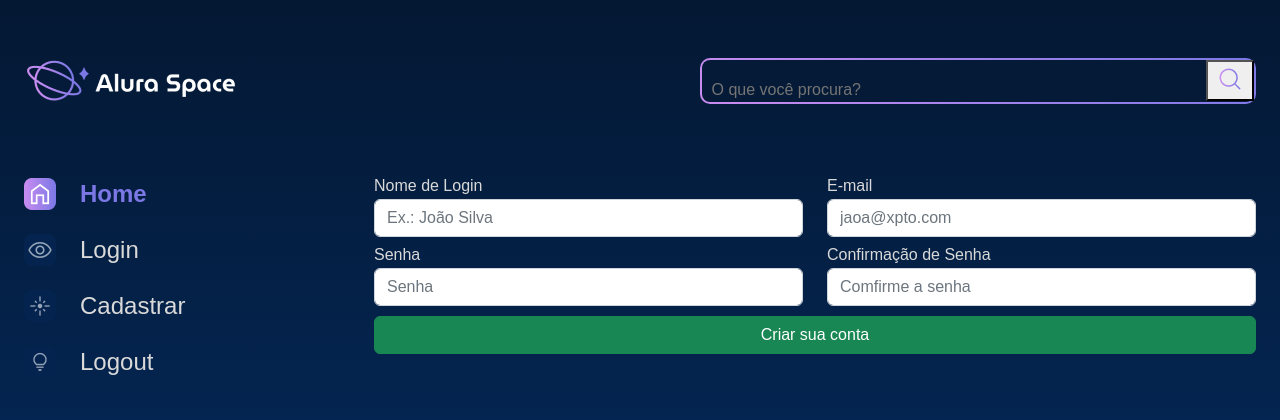
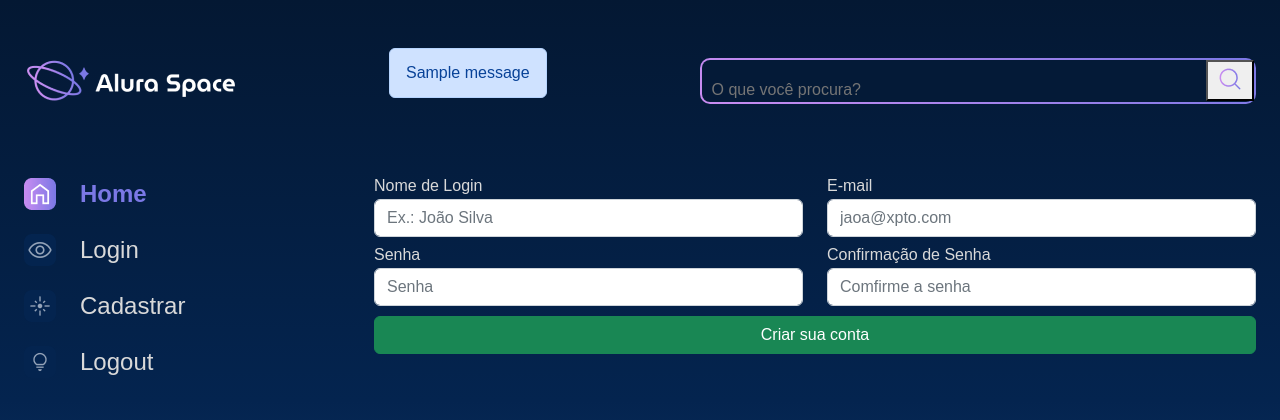
Before and after one commit to DouglasDomotor/alura-space-novo, a Django app: page /cadastro/ in a window 1280 px wide. Shown: the top 420 px of the page. Run offline with Django 5.2, Linux system fonts and the light colour scheme; tables that the repository leaves empty hold one stand-in row (Sample ...); one stand-in notice (Sample message) is shown.

Commit message:
Implementa lógica de cadastro com validações e mensagens de alerta

```diff
--- a/templates/galeria/base.html
+++ b/templates/galeria/base.html
@@ -10,6 +10,7 @@
     <link rel="preconnect" href="https://fonts.googleapis.com">
     <link rel="preconnect" href="https://fonts.gstatic.com" crossorigin>
     <link href="https://fonts.googleapis.com/css2?family=Space+Grotesk:wght@400;500;600&display=swap" rel="stylesheet">
+    <link href="https://cdn.jsdelivr.net/npm/bootstrap@5.2.2/dist/css/bootstrap.min.css" rel="stylesheet" integrity="sha384-Zenh87qX5JnK2Jl0vWa8Ck2rdkQ2Bzep5IDxbcnCeuOxjzrPF/et3URy9Bv1WTRi" crossorigin="anonymous">
     <link rel="stylesheet" href="{% static 'styles/style.css' %}">
 
 </head>
--- a/templates/galeria/index.html
+++ b/templates/galeria/index.html
@@ -4,6 +4,11 @@
             <section class="conteudo">
                 <section class="banner">
                     <img class="banner__imagem" src="{% static 'assets/imagens/Banner(2).png' %}" alt="banner Alura Space">
+                    {% for message in menssages %}
+                    <div class="alert alert-primary">
+                        <p id="messages">{{message}}</p>
+                    </div>
+                    {% endfor %}
 
                     <h1 class="banner__titulo"> A galeria mais completa de fotos do espaço!</h1>
                 </section>
--- a/templates/galeria/partials/_menu-lateral.html
+++ b/templates/galeria/partials/_menu-lateral.html
@@ -2,6 +2,11 @@
     <div class="pagina-inicial">
         <header class="cabecalho">
             <img src="{% static '/assets/logo/Logo(2).png' %}" alt="Logo da Alura Space" />
+            {% for message in messages %}
+            <div class="alert alert-primary">
+                <p id="messages">{{message}}</p>
+            </div>
+            {% endfor %}
             <div class="cabecalho__busca">
                 <div class="busca__fundo">
                     <form action="{% url 'buscar' %}">
--- a/templates/usuarios/cadastro.html
+++ b/templates/usuarios/cadastro.html
@@ -20,6 +20,11 @@
     <div class="pagina-inicial">
         <header class="cabecalho">
             <img src="{% static '/assets/logo/Logo(2).png' %}" alt="Logo da Alura Space" />
+            {% for message in messages %}
+            <div class="alert alert-primary">
+                <p id="messages">{{message}}</p>
+            </div>
+            {% endfor %}
             <div class="cabecalho__busca">
                 <div class="busca__fundo">
                     <form action="{% url 'buscar' %}">
--- a/templates/usuarios/login.html
+++ b/templates/usuarios/login.html
@@ -20,6 +20,11 @@
     <div class="pagina-inicial">
         <header class="cabecalho">
             <img src="{% static '/assets/logo/Logo(2).png' %}" alt="Logo da Alura Space" />
+            {% for message in messages %}
+            <div class="alert alert-primary">
+                <p id="messages">{{message}}</p>
+            </div>
+            {% endfor %}
             <div class="cabecalho__busca">
                 <div class="busca__fundo">
                     <form action="{% url 'buscar' %}">
--- a/usuarios/views.py
+++ b/usuarios/views.py
@@ -5,6 +5,9 @@ from django.contrib.auth.models import User
 from .forms import LoginForms, CadastroForms
 
 from django.contrib import auth
+
+from django.contrib import messages
+
 
 def login(request):
     form = LoginForms()
@@ -24,8 +27,10 @@ def login(request):
 
         if usuario is not None:
             auth.login(request, usuario)
+            messages.success(request, f'{nome} logado com sucesso')
             return redirect('index')
         else:
+            messages.error(request, 'Erro ao efetuar login')
             return redirect('login')
 
     return render(request, 'usuarios/login.html', {'form': form})
@@ -38,6 +43,7 @@ def cadastro(request):
 
         if form.is_valid():
             if form['senha1'].value() != form['senha2'].value():
+                messages.error(request, 'Senhas não são iguais')
                 return redirect ('cadastro')
 
             nome=form['nome_login'].value()
@@ -45,6 +51,7 @@ def cadastro(request):
             senha=form['senha1'].value()
 
             if User.objects.filter(username=nome).exists():
+                messages.error(request, 'Usuário já existente')
                 return redirect('cadastro')
 
             usuario = User.objects.create_user(
@@ -53,7 +60,10 @@ def cadastro(request):
                 password=senha
             )
             usuario.save()
+            messages.success(request, 'Cadastro realizado com sucesso')
             return redirect('login')
+        else:
+            messages.error(request, 'Formulario inválido')
 
 
     return render(request, 'usuarios/cadastro.html', {'form': form})
```
